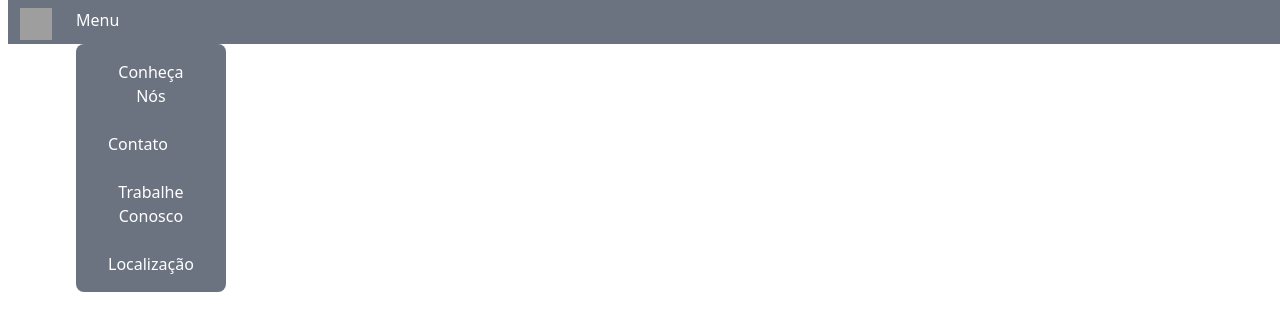
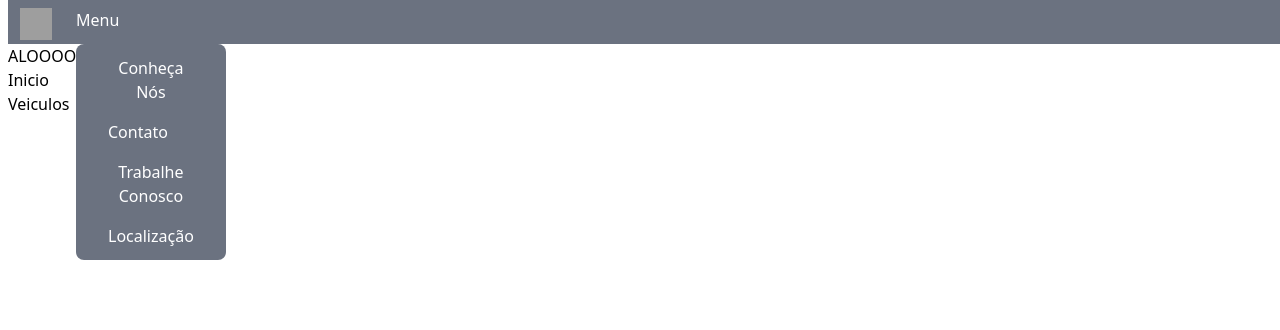
Before and after one commit to igor33c/Concessionaria-Veiculos, a React (Create React App) app: page /all in a window 1280 px wide. Both pictures are taken after a click on the button "Menu". Shown: the top 330 px of the page. Built offline with nearby package versions, Linux system fonts and the light colour scheme; grey boxes are pictures that could not be loaded.

Commit message:
#03 setting routes

```diff
--- a/package.json
+++ b/package.json
@@ -8,6 +8,7 @@
     "@testing-library/user-event": "^13.5.0",
     "react": "^18.2.0",
     "react-dom": "^18.2.0",
+    "react-router-dom": "^6.9.0",
     "react-routes": "^0.2.6",
     "react-scripts": "5.0.1",
     "web-vitals": "^2.1.4"
--- a/src/App.js
+++ b/src/App.js
@@ -1,10 +1,18 @@
 import './styles/global.css'
-import TopMenu from './Components/TopMenu';
+import { BrowserRouter } from  'react-router-dom'
+import Content from './Components/layouts/Menu';
+import Menu from './Components/layouts/Content';
 
 function App() {
   return (
     <div className='ml-2'>
-      <TopMenu />
+
+      <BrowserRouter>
+            <Content />
+            <Menu />
+
+        </BrowserRouter>
+
     </div>
   );
 }
--- /dev/null
+++ b/src/Components/AllVehicles/AllVehicles.jsx
@@ -0,0 +1,12 @@
+import TopMenu from "../TopMenu"
+
+function AllVehicles (){
+    return(
+        <div>
+            <TopMenu />
+            <h1>ALOOOOOU</h1>
+        </div>
+    )
+}
+
+export default AllVehicles
--- /dev/null
+++ b/src/Components/Home.jsx
@@ -0,0 +1,10 @@
+import TopMenu from "./TopMenu";
+
+function Home(){
+    return(
+        <TopMenu />
+    )
+
+}
+
+export default Home
--- a/src/Components/TopMenu.jsx
+++ b/src/Components/TopMenu.jsx
@@ -1,22 +1,29 @@
 import { useState } from 'react'
 import house from '../images/house.png'
+import { Link } from 'react-router-dom'
 
 function TopMenu (){
     const [showMenu, setShowMenu] = useState()
+
+
+    // setShowMenu controla Menu dropdown com useState
     return(
         <div className=' flex bg-gray-500'>
             <div className='flex mt-1 mb-1'>
-                <img src={ house} alt="" className='ml-3 mr-6 w-8 h-8 mt-1' />
+                <Link to ="/">
+                    <img src={ house} alt="" className='ml-3 mr-6 w-8 h-8 mt-1 hover:bg-gray-400' />
+                </Link>
                     <div className="relative">
                         <button className="text-white bg-transparent
                         hover:border-gray-600 hover:text-gray-200 mt-1"
                         onClick={() => setShowMenu(!showMenu)}>
                                 Menu
                         </button>
-                        {showMenu && (
-                            <ul className="absolute top-10 left-0 bg-gray-500 rounded-lg py-2 px-4">
+                        {showMenu &&
+                            (
+                                <ul className="absolute top-10 left-0 bg-gray-500 rounded-lg py-2 px-4 justify-center items-center">
                                     <li className="mb-2">
-                                    <button className="text-white bg-transparent py-2 px-4
+                                        <button className="text-white bg-transparent py-1 px-4
                                         hover:text-gray-200"
                                         onClick=""
                                         >
@@ -24,7 +31,7 @@ function TopMenu (){
                                         </button>
                                     </li>
                                     <li className="mb-2">
-                                    <button className="text-white bg-transparent py-2 px-4
+                                        <button className="text-white bg-transparent py-1 px-4
                                         hover:text-gray-200"
                                         onClick=""
                                         >
@@ -32,7 +39,7 @@ function TopMenu (){
                                         </button>
                                     </li>
                                     <li className="mb-2">
-                                    <button className="text-white bg-transparent py-2 px-4
+                                        <button className="text-white bg-transparent py-1 px-4
                                         hover:text-gray-200"
                                         onClick=""
                                         >
@@ -40,7 +47,7 @@ function TopMenu (){
                                         </button>
                                     </li>
                                     <li>
-                                    <button className="text-white bg-transparent py-2 px-4
+                                        <button className="text-white bg-transparent py-1 px-4
                                         hover:text-gray-200"
                                         onClick=""
                                         >
@@ -48,7 +55,8 @@ function TopMenu (){
                                         </button>
                                     </li>
                                 </ul>
-                        )}
+                            )
+                        }
                     </div>
             </div>
         </div>
--- /dev/null
+++ b/src/Components/layouts/Content.jsx
@@ -0,0 +1,18 @@
+import { Link } from "react-router-dom";
+
+const Menu = props => (
+    <div>
+        <ul>
+            <li>
+                <Link to ="/">Inicio</Link>
+            </li>
+            <li>
+                <Link to ="/all">Veiculos</Link>
+            </li>
+
+        </ul>
+    </div>
+
+)
+
+export default Menu
--- /dev/null
+++ b/src/Components/layouts/Menu.jsx
@@ -0,0 +1,16 @@
+import React from "react";
+import {Routes, Route} from 'react-router-dom'
+import Home from '../Home'
+import AllVehicles from "../AllVehicles/AllVehicles";
+
+const Content = props => (
+    <main className='Content'>
+        <Routes>
+            <Route path="/all" element={<AllVehicles />} />
+            <Route path="/" exact element={<Home />} />
+        </Routes>
+    </main>
+
+)
+
+export default Content
```
Also changed, not shown: 1 other file (tests, documents, lock files or other folders). Lines whose indentation alone changed are shown as unchanged.
